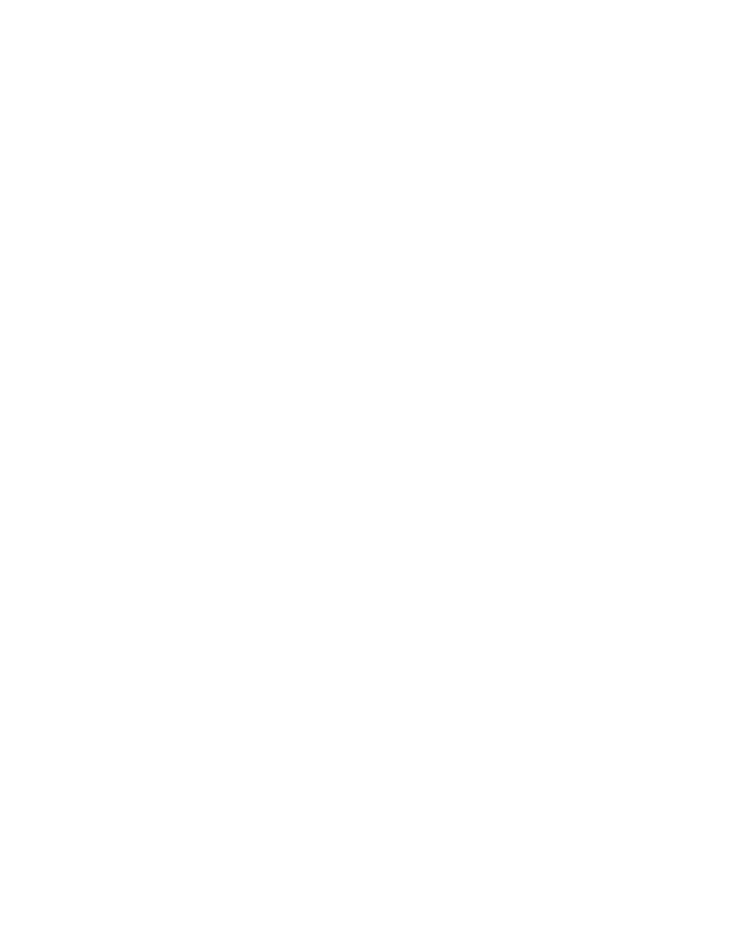
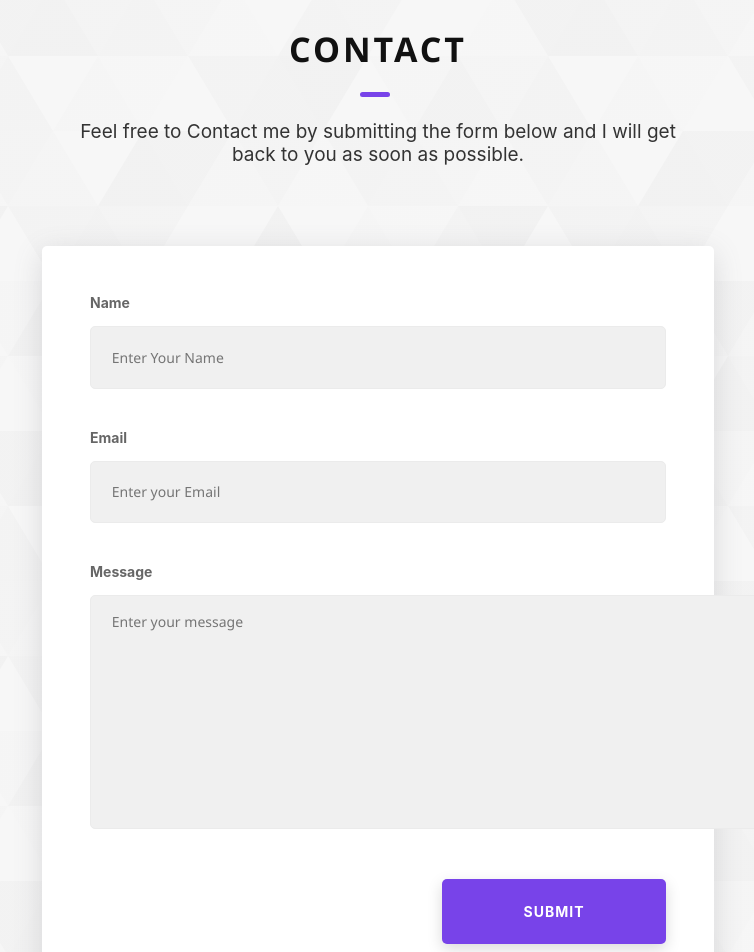
Before and after one commit to ritish1912/My-portfolio, a React (Create React App) app: page / in a window 1280 px wide. Shown: the part 4100-5052 px from the top of the page, without its empty margins (262-1016 px from the left). Before the commit the page ends 4006 px from the top, so only its background shows below. Built offline with nearby package versions, Linux system fonts and the light colour scheme.

Commit message:
Contact me section complete email functionality remains

```diff
--- a/src/App.jsx
+++ b/src/App.jsx
@@ -6,6 +6,7 @@
 import { useState } from "react";
 import AboutMe from "./components/AboutMe";
 import Projects from "./components/Projects";
+import ContactMe from "./components/ContactMe";
 
 function App() {
   const [showBubbleLinkedIn, setShowBubbleLinkedIn] = useState(false);
@@ -89,6 +90,7 @@
       <HomePage />
       <AboutMe />
       <Projects />
+      <ContactMe />
     </div>
   );
 }
--- /dev/null
+++ b/src/components/ContactMe.jsx
@@ -0,0 +1,32 @@
+import React from "react";
+import styles from "../styles/contactMe.module.css";
+
+function ContactMe() {
+  return (
+    <div className={styles.container}>
+      <div className={styles.heading}>CONTACT</div>
+      <div className={styles.info}>
+        Feel free to Contact me by submitting the form below and I will get back
+        to you as soon as possible.
+      </div>
+      <form className={styles.form}>
+        <label htmlFor="name">Name</label>
+        <input type="text" id={styles.name} placeholder="Enter Your Name" />
+        <label htmlFor="email">Email</label>
+        <input type="text" id={styles.email} placeholder="Enter your Email" />
+        <label htmlFor="message">Message</label>
+        <textarea
+          type="text"
+          id={styles.message}
+          placeholder="Enter your message"
+        ></textarea>
+        <div className={styles.submit_box}>
+          {" "}
+          <div className={styles.submit}>SUBMIT</div>
+        </div>
+      </form>
+    </div>
+  );
+}
+
+export default ContactMe;
--- /dev/null
+++ b/src/styles/contactMe.module.css
@@ -0,0 +1,125 @@
+.container {
+  display: flex;
+  flex-direction: column;
+  align-items: center;
+  color: #fff;
+  background: linear-gradient(
+      to right,
+      rgba(245, 245, 245, 0.8),
+      rgba(245, 245, 245, 0.8)
+    ),
+    url(/src//resources/common-bg.svg);
+  background-position: center;
+  height: 150vh;
+  padding-top: 120px;
+  padding-bottom: 120px;
+  /* position: relative; */
+}
+.heading {
+  display: block;
+  font-size: 34px;
+  text-transform: uppercase;
+  letter-spacing: 3px;
+  text-align: center;
+  margin-bottom: 3rem;
+  position: relative;
+  color: #111;
+  font-family: "Segoe UI", Tahoma, Geneva, Verdana, sans-serif;
+  font-weight: 800;
+}
+
+.heading::after {
+  content: "";
+  position: absolute;
+  bottom: 0;
+  margin-bottom: -25px;
+  border-radius: 4px;
+  left: 40%;
+  width: 30px;
+  height: 5px;
+  background-color: #7843e9;
+}
+.info {
+  display: flex;
+  justify-content: center;
+  align-items: center;
+  color: #333;
+  font-size: 19px;
+  width: 50%;
+}
+.form {
+  display: flex;
+  flex-direction: column;
+  box-shadow: rgba(100, 100, 111, 0.2) 0px 7px 29px 0px;
+  background: white;
+  padding: 3rem 3rem;
+  /* margin-top: 6rem; */
+  max-width: 80rem;
+  text-align: right;
+  width: 45%;
+  border-radius: 5px;
+  margin: 5rem auto 0 auto;
+}
+
+label {
+  color: #666;
+  text-align: left;
+  font-weight: 700;
+  font-size: 14px;
+  margin-bottom: 15px;
+}
+
+input {
+  margin-bottom: 40px;
+  outline: none;
+}
+#name,
+#email {
+  color: #340;
+  padding: 1.3rem 1.3rem;
+  border: 1px solid #ebebeb;
+  font-size: 14px;
+  letter-spacing: 0px;
+  background: #f0f0f0;
+  border-radius: 5px;
+  font-weight: 550;
+  font-family: "Segoe UI", Tahoma, Geneva, Verdana, sans-serif;
+}
+
+#message {
+  color: #340;
+  padding: 1rem 1.3rem;
+  border: 1px solid #ebebeb;
+  font-size: 14px;
+  letter-spacing: 0px;
+  background: #f0f0f0;
+  border-radius: 5px;
+  font-weight: 550;
+  height: 200px;
+  outline: none;
+  width: 640px;
+  resize: none;
+  font-family: "Segoe UI", Tahoma, Geneva, Verdana, sans-serif;
+}
+.submit {
+  margin-top: 50px;
+  text-align: center;
+  background: #7843e9;
+  color: #fff;
+  text-transform: uppercase;
+  letter-spacing: 1px;
+  display: inline-block;
+  font-weight: 700;
+  border-radius: 5px;
+  box-shadow: 0 5px 15px 0 rgba(0, 0, 0, 0.15);
+  transition: transform 0.3s;
+  padding: 1.5rem 4.5rem;
+  font-size: 14px;
+  cursor: pointer;
+  border: none;
+  outline: none;
+  width: 80px;
+}
+.submit:hover {
+  transform: translate(0, -5px);
+}
```
